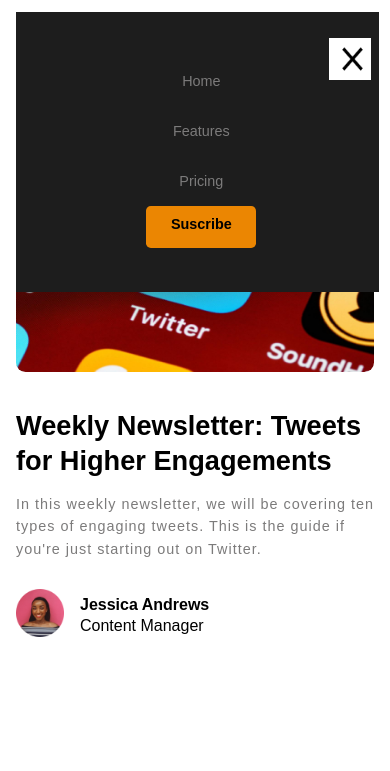
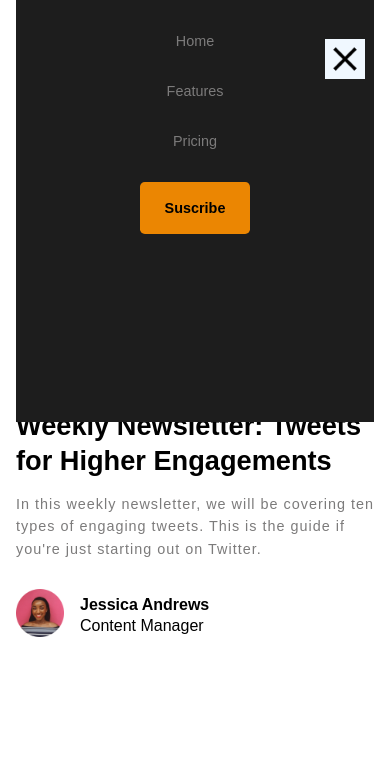
Before and after one commit to agusscript/unifeed-blog-page, a plain HTML site: page index.html in a window 390 px wide. Both pictures are taken after a click on the button "open menu". Shown: the top 771 px of the page. Drawn offline with Linux system fonts and the light colour scheme.

Commit message:
Fix mobile menu position and functionality

```diff
--- a/index.html
+++ b/index.html
@@ -23,7 +23,7 @@
       </ul>
       <button class="suscribe-btn">Suscribe</button>
     </nav>
-    <button class="hamburger-btn">
+    <button class="hamburger-btn" aria-label="open menu">
       <img class="menu" src="images/HamburgerMenu.svg" alt="button menu">
       <img class="close" src="images/baseline_close_black_24dp.png" alt="close menu button">
     </button>
--- a/script.js
+++ b/script.js
@@ -1,42 +1,10 @@
 const menuButton = document.querySelector(".hamburger-btn");
-const menu = document.querySelector(".menu");
-const closeMenu = document.querySelector(".close");
-const suscribeButton = document.querySelector(".suscribe-btn");
 const navBar = document.querySelector(".nav-bar");
-const navList = document.querySelector(".nav-ul");
+const openMenuIcon = document.querySelector(".menu");
+const closeMenuIcon = document.querySelector(".close");
 
-menuButton.addEventListener("click", showMenu);
-
-function changeNavBarStyles() {
-  navBar.style.position = "fixed";
-  navBar.style.flexDirection = "column";
-  navBar.style.alignItems = "center";
-  navBar.style.justifyContent = "center";
-  navBar.style.backgroundColor = "rgb(29, 29, 29)";
-  navBar.style.width = "93%";
-  navBar.style.height = "280px";
-  navBar.style.textAlign = "center";
-  navBar.style.transform = "translateY(12px)";
-  navBar.style.animation = "fadeIn 0.8s";
-  navList.style.flexDirection = "column";
-  suscribeButton.style.padding = "1.5rem";
-  suscribeButton.style.paddingTop = "0.6rem";
-  suscribeButton.style.height = "2.6rem";
-  suscribeButton.style.marginLeft = "0.5rem"
-}
-
-function showMenu() {
-  if (menuButton.classList.contains("showMenu")) {
-    menuButton.classList.remove("showMenu");
-    menu.style.display = "block";
-    closeMenu.style.display = "none";
-    navBar.style.display = "none";
-    changeNavBarStyles();
-  } else {
-    menuButton.classList.add("showMenu");
-    menu.style.display = "none";
-    closeMenu.style.display = "block";
-    navBar.style.display = "flex";
-    changeNavBarStyles();
-  }
-}
+menuButton.addEventListener("click", function() {
+  navBar.classList.toggle("nav-bar-active");
+  openMenuIcon.classList.toggle("occult");
+  closeMenuIcon.classList.toggle("show");
+});
--- a/styles.css
+++ b/styles.css
@@ -12,13 +12,15 @@ header {
   height: 120px;
 }
 
+.occult {
+  display: none;
+}
+
 .hamburger-btn {
   position: fixed;
   right: 5%;
   border: none;
-  width: 42px;
-  height: 42px;
-  background-color: white;
+  background: none;
   display: none;
 }
 
@@ -32,9 +34,14 @@ header {
 }
 
 .close {
-  width: 35px;
+  width: 40px;
   height: 40px;
   display: none;
+  background-color: aliceblue;
+}
+
+.show {
+  display: block;
 }
 
 .logo {
@@ -285,11 +292,24 @@ footer {
   }
 
   .nav-bar {
-    display: none;
+    position: fixed;
+    flex-direction: column;
+    background-color: rgb(29, 29, 29);
+    width: calc(100% - 2rem);
+    height: 50%;
+    top: -100%;
+    transition: all 0.4s;
   }
 
-  .suscribe-btn {
+  .nav-ul {
     flex-direction: column;
+    align-items: center;
+    padding: 0;
+    margin: 2rem 0;
+  }
+
+  .nav-bar-active {
+    top: 0;
   }
 
   .suscribe-btn:hover {
```
